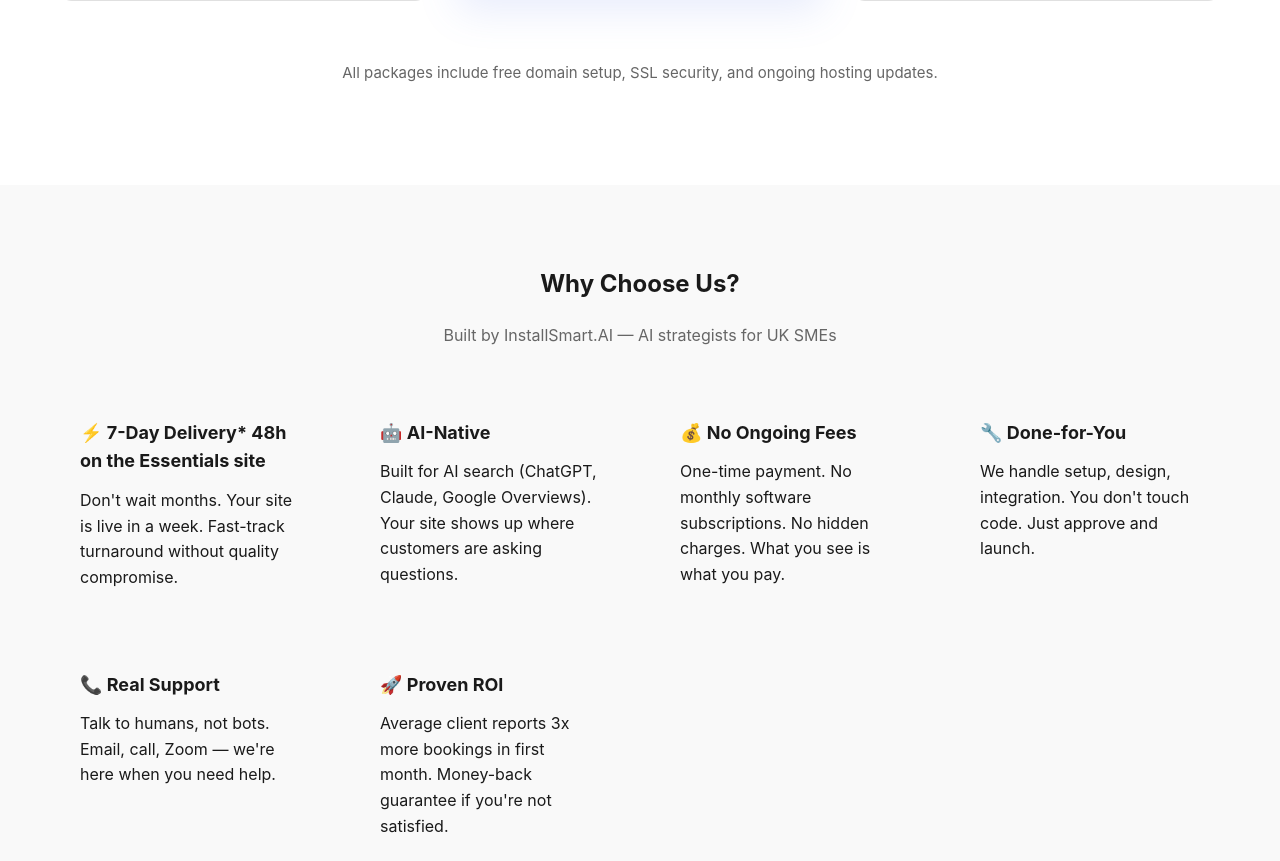
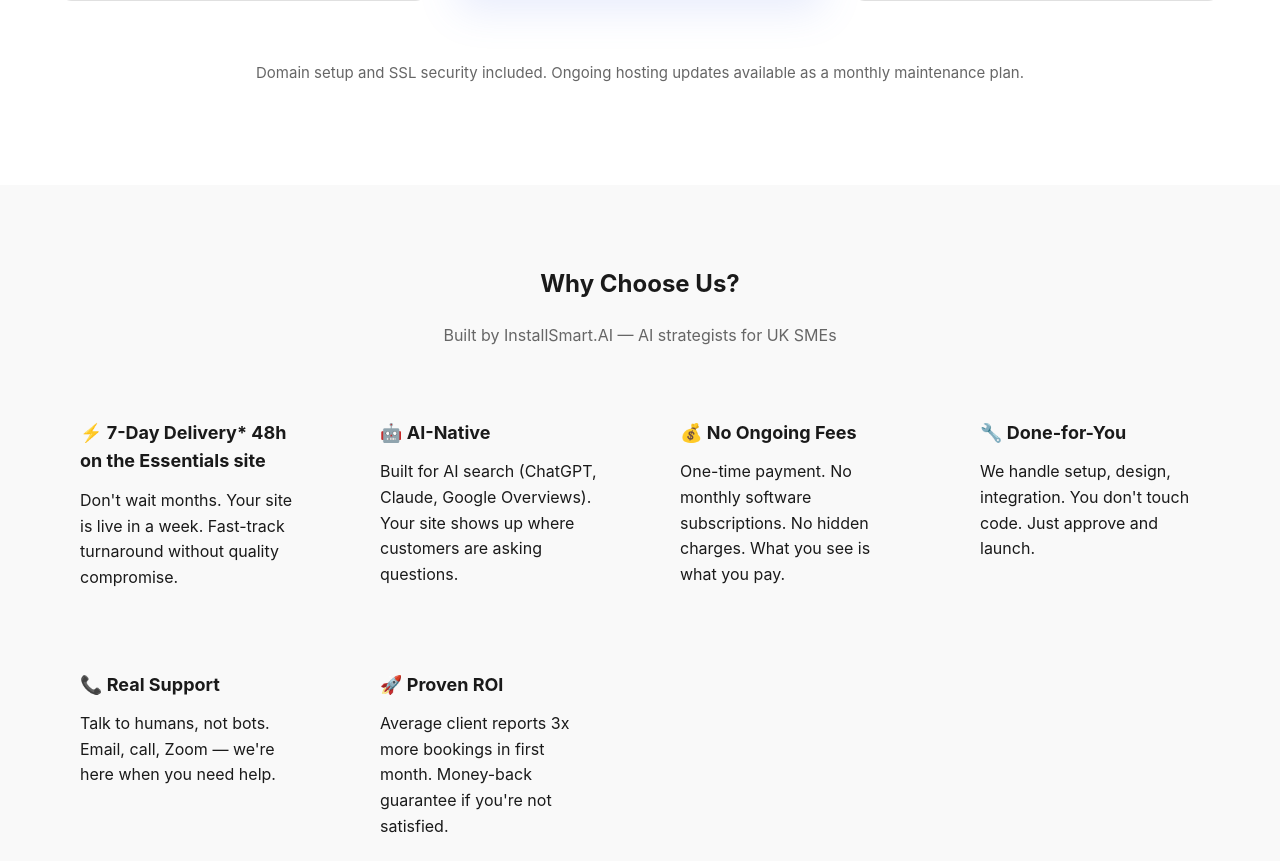
Before and after one commit to S7SSL/installsmart-site, a website: page websites/index.html in a window 1280 px wide. Shown: the part 1765-2626 px from the top of the page. Drawn offline with Linux system fonts and the light colour scheme.

Commit message:
Update messaging: hosting updates moved to optional monthly maintenance plan

```diff
--- a/websites/index.html
+++ b/websites/index.html
@@ -483,7 +483,7 @@
     </div>
 
     <p style="text-align: center; color: #666; margin-top: 40px; font-size: 15px;">
-      All packages include free domain setup, SSL security, and ongoing hosting updates.
+      Domain setup and SSL security included. Ongoing hosting updates available as a monthly maintenance plan.
     </p>
   </div>
 </section>
```
